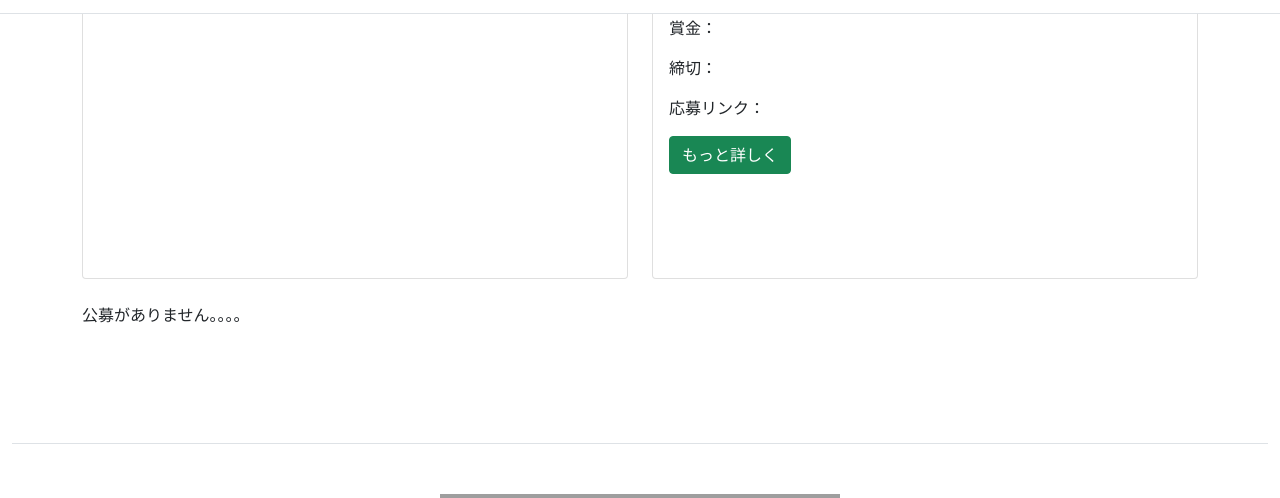
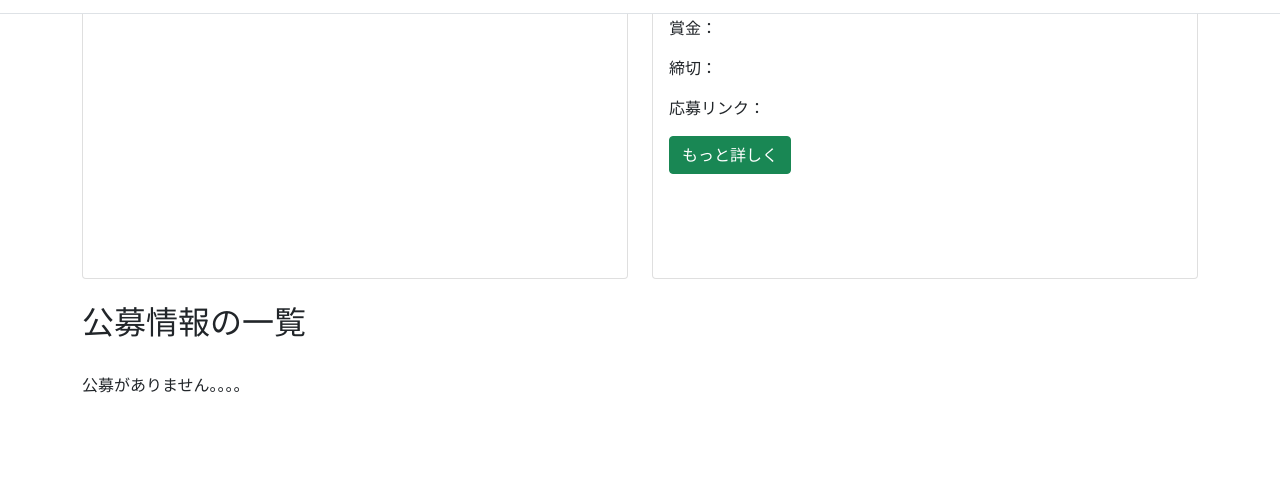
Before and after one commit to Kazumasa1/syukatu_presen, a Django app: page / in a window 1280 px wide. Shown: the part 313-811 px from the top of the page. Run offline with Django 3.2, Linux system fonts and the light colour scheme; data that the repository does not hold is empty; grey boxes are pictures that could not be loaded.

Commit message:
見出しの追加

```diff
--- a/haiku/templates/index.html
+++ b/haiku/templates/index.html
@@ -65,6 +65,9 @@
                 </div>
 
                 <!-- 公募情報エリア -->
+                <div class="col-12">
+                    <h2>公募情報の一覧</h2>
+                </div>
                 {% for kobo in kobo_list %}
                 <div class="col-12">
                     <div class="card p-3">
```
